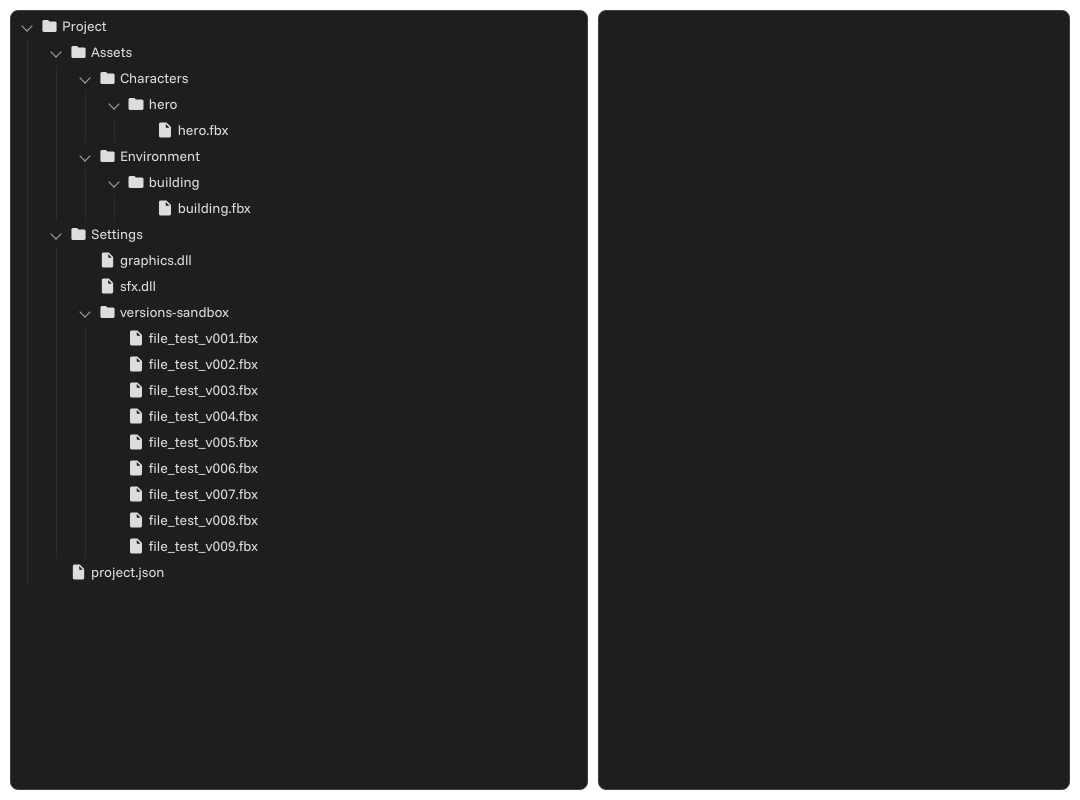
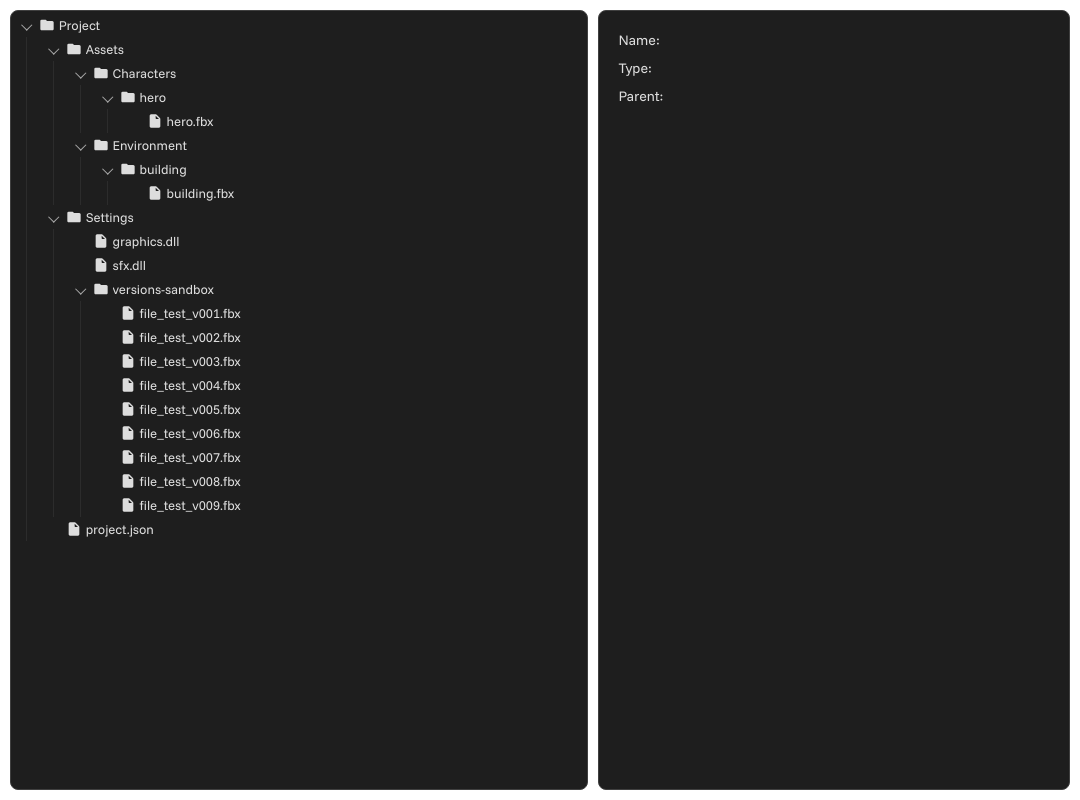
Before and after one commit to areg-77/project-designer, an Electron app: page index.html in a window 1080 px wide. Drawn offline with Linux system fonts and the light colour scheme.

Commit message:
treedata binding with tree

```diff
--- a/model/treenode.js
+++ b/model/treenode.js
@@ -228,7 +228,7 @@ export class Tree {
   ctrlCmdPressed;
   shiftPressed;
 
-  constructor(treeElementClass, data) {
+  constructor(treeElementClass, treeData) {
     this.element = document.querySelector(treeElementClass);
     this.element.setAttribute('tabindex', '0');
 
@@ -256,8 +256,8 @@ export class Tree {
         item.selected.value = val.includes(item);
         this.lastSelectedItem = item;
 
-        if (exportSelectedNodes.value)
-          exportSelectedNodes.value = [...val];
+        if (treeData)
+          treeData.selectedNodes.value = [...val];
       }
     });
 
@@ -272,10 +272,38 @@ export class Tree {
   }
 }
 
+function toCamelCase(str) {
+  return str
+    .toLowerCase()
+    .replace(/[^a-zA-Z0-9]+(.)/g, (_, chr) => chr.toUpperCase());
+}
+
 export class TreeData {
   element;
+  selectedNodes;
 
-  constructor(dataElementClass) {
-    this.element = document.querySelector(dataElementClass);
+  constructor(dataElementClass, dataTemplate) {
+    this.element = { data: document.querySelector(dataElementClass) };
+    this.#generateHTML(dataTemplate);
+
+    this.selectedNodes = new BindedProperty([], val => {
+      dataTemplate.forEach(({ property, value }) => {
+        const content = val.length > 0 ? value(val) : '';
+        this.element[toCamelCase(property)].innerHTML = content;
+      });
+    });
+  }
+
+  #generateHTML(dataTemplate) {
+    dataTemplate.forEach(({ property }) => {
+      const dataField = document.createElement('div');
+      dataField.classList.add('data-field');
+      dataField.innerHTML = `
+        ${property}:<div id="${toCamelCase(property)}-data"></div>
+      `.trim();
+
+      this.element[toCamelCase(property)] = dataField.querySelector(`#${toCamelCase(property)}-data`);
+      this.element.data.appendChild(dataField);
+    });
   }
 }
--- a/renderer.js
+++ b/renderer.js
@@ -1,4 +1,4 @@
-import { Tree, TreeNode, BindedProperty, TreeData } from './model/treenode.js';
+import { Tree, TreeNode, TreeData } from './model/treenode.js';
 
 const treeObject =  {
   label: 'Project',
@@ -129,16 +129,26 @@ function buildTree(obj) {
   return node;
 }
 
-let selectedNodes = new BindedProperty([], val => {
-  // document.getElementById('node-label').value = val.map(s => s.label.value);
-});
+const dataTemplate = [
+  {
+    property: 'Name',
+    value: (nodes) => nodes[0].label.value
+  },
+  {
+    property: 'Type',
+    value: (nodes) => nodes[0].type.value
+  },
+  {
+    property: 'Parent',
+    value: (nodes) => nodes[0].parent.value?.label.value
+  }
+]
 
-const tree = new Tree('.treeview', selectedNodes);
+const treeData = new TreeData('.treedata', dataTemplate);
+const tree = new Tree('.treeview', treeData);
 tree.content.value = buildTree(treeObject);
 
-const treeData = new TreeData('')
-
 // temp area
-console.log(tree);
 window.TreeNode = TreeNode;
 window.tree = tree;
+window.treeData = treeData;
--- a/styles/treedata.css
+++ b/styles/treedata.css
@@ -2,6 +2,16 @@
   background-color: #1e1e1e;
   border: 1px solid #404040;
   border-radius: 8px;
-  padding: 2px;
+  padding: 20px;
   font-size: 14px;
+
+  display: flex;
+  flex-direction: column;
+  gap: 10px;
 }
+
+.data-field {
+  display: flex;
+  flex-direction: row;
+  gap: 1em;
+}
--- a/styles/treeview.css
+++ b/styles/treeview.css
@@ -3,7 +3,7 @@
   border: 1px solid #404040;
   border-radius: 8px;
   padding: 2px;
-  font-size: 14px;
+  font-size: 13px;
   overflow-x: hidden;
   overflow-y: auto;
 }
```
